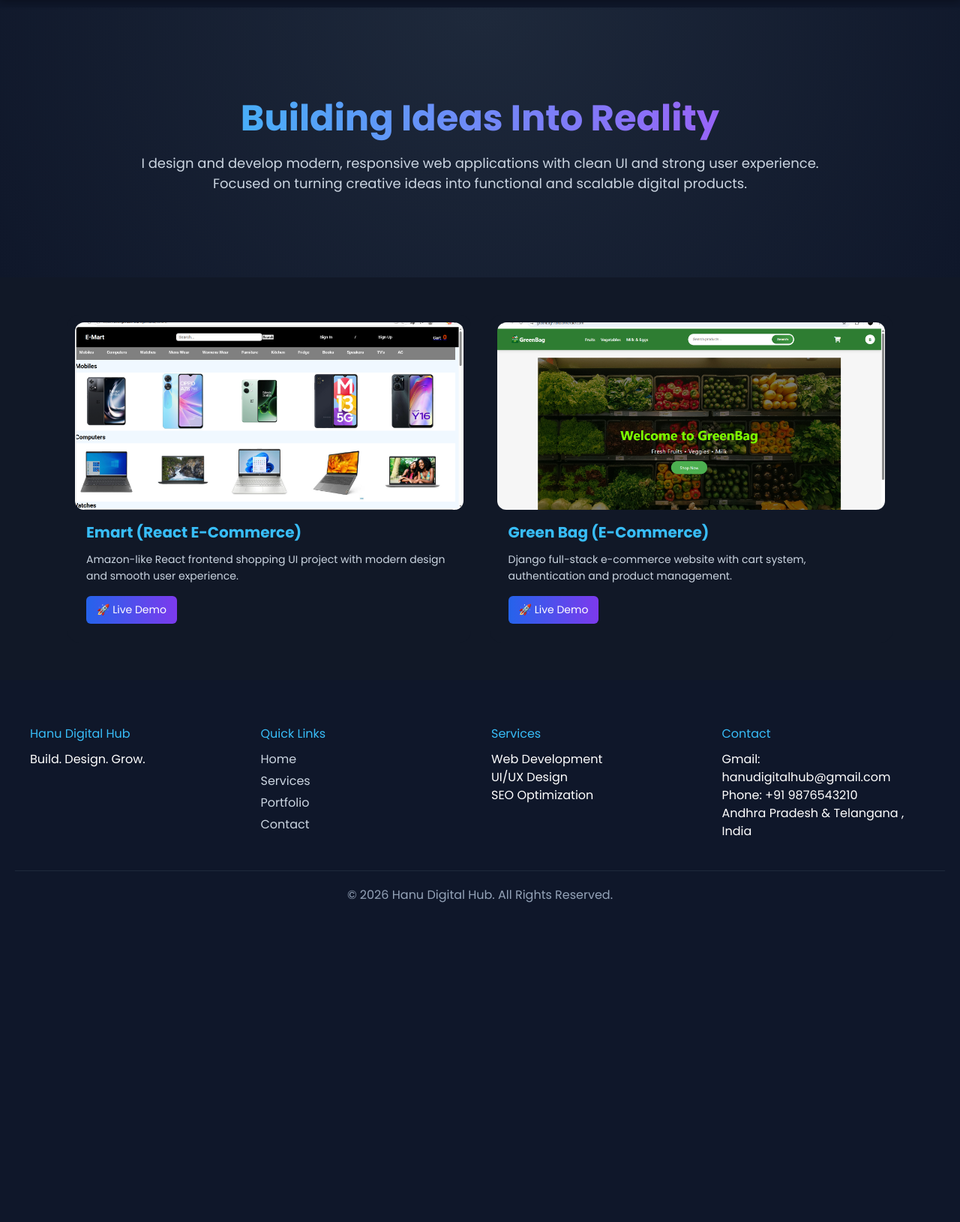
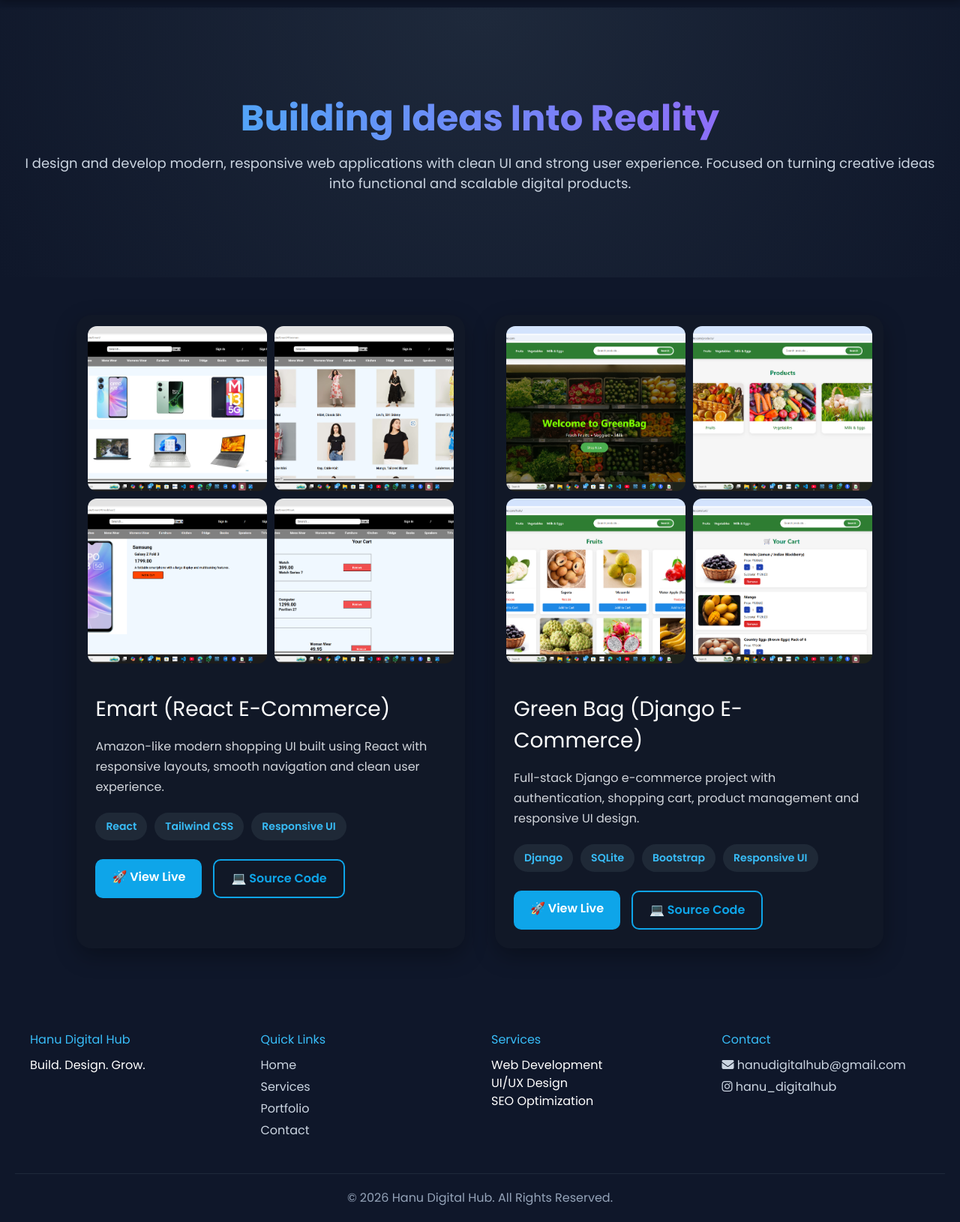
Before and after one commit to Bhargavikambam/hanudigitalhub, a Django app: page /portfolio/ in a window 1280 px wide. Shown: the part 70-1700 px from the top of the page at 75% size. Before the commit the page ends 1274 px from the top, so only its background shows below. Run offline with Django 5.2, Linux system fonts and the light colour scheme; some libraries are stand-ins or nearby versions.

Commit message:
updated website

```diff
--- a/static/css/style.css
+++ b/static/css/style.css
@@ -332,119 +334,102 @@ body {
 }
 
 /* ================= PORTFOLIO SECTION ================= */
-.portfolio-section {
-    padding: 50px 20px;
-    background: #111827;
+.portfolio-container{
+    display: grid;
+    grid-template-columns: repeat(auto-fit,minmax(350px,1fr));
+    gap: 40px;
+    padding: 50px 8%;
 }
 
-.portfolio-container {
-    display: grid;
-    grid-template-columns: repeat(auto-fit, minmax(280px, 1fr));
-    gap: 25px;
-    max-width: 1100px;
-    margin: auto;
+.portfolio-card{
+    background: #111827;
+    border-radius: 20px;
+    overflow: hidden;
+    box-shadow: 0 10px 30px rgba(0,0,0,0.3);
+    transition: 0.4s;
 }
 
-/* ================= CARD ================= */
-/* IMAGE SCROLL CONTAINER */
-.scroll-images{
-    display: flex;
-    overflow-x: auto;
-    scroll-snap-type: x mandatory;
-    gap: 10px;
-
-    scrollbar-width: none; /* Firefox */
+.portfolio-card:hover{
+    transform: translateY(-8px);
 }
 
-.scroll-images::-webkit-scrollbar{
-    display: none; /* Chrome */
+.project-images{
+    display: grid;
+    grid-template-columns: 1fr 1fr;
+    gap: 10px;
+    padding: 15px;
 }
 
-/* EACH IMAGE */
-.scroll-images img{
-    min-width: 100%;
-    height: 250px;
+.project-images img{
+    width: 100%;
+    height: 220px;
     object-fit: cover;
     border-radius: 12px;
+}
 
-    scroll-snap-align: start;
+.project-content{
+    padding: 25px;
+}
+
+.project-content h3{
+    color: white;
+    font-size: 28px;
+    margin-bottom: 15px;
+}
+
+.project-content p{
+    color: #d1d5db;
+    line-height: 1.7;
+    margin-bottom: 20px;
+}
+
+.tech-stack{
+    display: flex;
+    flex-wrap: wrap;
+    gap: 10px;
+    margin-bottom: 25px;
+}
+
+.tech-stack span{
+    background: #1f2937;
+    color: #38bdf8;
+    padding: 8px 14px;
+    border-radius: 30px;
+    font-size: 14px;
+    font-weight: 600;
+}
+
+.project-buttons{
+    display: flex;
+    gap: 15px;
+}
+
+.project-buttons a{
+    text-decoration: none;
+    padding: 12px 22px;
+    border-radius: 10px;
+    font-weight: 600;
     transition: 0.3s;
 }
 
-/* CARD */
-.portfolio-card{
-    background: #111827;
-    border-radius: 15px;
-    padding: 10px;
+.live-btn{
+    background: #0ea5e9;
     color: white;
 }
 
-/* HOVER ZOOM */
-.portfolio-card:hover img {
-    transform: scale(1.1);
+.live-btn:hover{
+    background: #0284c7;
 }
 
-/* OVERLAY */
-.overlay {
-    position: absolute;
-    bottom: 0;
-    left: 0;
-    right: 0;
-
-    background: rgba(15, 23, 42, 0.8);
-    color: white;
-    padding: 15px;
-
-    transform: translateY(100%);
-    transition: 0.4s ease;
+.code-btn{
+    border: 2px solid #0ea5e9;
+    color: #0ea5e9;
 }
 
-/* SHOW ON HOVER */
-.portfolio-card:hover .overlay {
-    transform: translateY(0);
+.code-btn:hover{
+    background: #0ea5e9;
+    color: white;
 }
-
-/* TEXT */
-.overlay h3 {
-    font-size: 18px;
-    color: #38bdf8;
-}
-/* ================= PROJECT CONTENT ================= */
-
-.project-content{
-    padding: 15px;
-}
-
-.project-content h3{
-    font-size: 20px;
-    font-weight: 700;
-    color: #38bdf8;
-    margin-bottom: 10px;
-}
-
-.project-content p{
-    font-size: 14px;
-    color: #cbd5e1;
-    line-height: 1.6;
-    margin-bottom: 15px;
-}
-
-/* LIVE DEMO BUTTON */
-.project-content a{
-    display: inline-block;
-    padding: 8px 14px;
-    background: linear-gradient(90deg,#2563eb,#7c3aed);
-    color: white;
-    text-decoration: none;
-    border-radius: 6px;
-    font-size: 14px;
-    transition: 0.3s;
-}
-
-.project-content a:hover{
-    transform: scale(1.05);
-}
-
 /* ================= CONTACT HERO ================= */
 .contact-hero {
     min-height: 40vh;
--- a/templates/base.html
+++ b/templates/base.html
@@ -16,6 +16,7 @@
     <!-- CSS -->
     <link rel="stylesheet" href="{% static 'css/style.css' %}">
 
+   <link rel="stylesheet" href="https://cdnjs.cloudflare.com/ajax/libs/font-awesome/6.5.2/css/all.min.css">
     <!-- Font -->
     <link href="https://fonts.googleapis.com/css2?family=Poppins:wght@300;400;500;600;700&display=swap"
           rel="stylesheet">
@@ -79,11 +80,27 @@
 
         <!-- CONTACT -->
         <div class="footer-box">
-            <h3>Contact</h3>
-            <p>Gmail: hanudigitalhub@gmail.com</p>
-            <p>Phone: +91 9876543210</p>
-            <p>Andhra Pradesh & Telangana , India</p>
-        </div>
+    <h3>Contact</h3>
+
+    <p><a href="https://mail.google.com/mail/?view=cm&fs=1&to=hanudigitalhub@gmail.com&su=Website Inquiry&body=Hello Hanu Digital Hub,"
+   target="_blank"
+   class="email-btn">
+        <i class="fa-solid fa-envelope"></i>
+        hanudigitalhub@gmail.com </a>
+    </p>
+
+    <div class="social-links">
+
+        <p><a href="https://www.instagram.com/hanu_digitalhub?igsh=NjNjbTI5MTNrYnc5"
+           target="_blank">
+
+            <i class="fa-brands fa-instagram"></i>
+             hanu_digitalhub
+        </a></p>
+
+    </div>
+
+</div>
 
     </div>
 
@@ -101,6 +118,13 @@
     once: true
   });
 </script>
+<script>
+
+function toggleMenu() {
+    document.getElementById("navLinks").classList.toggle("active");
+}
+
+</script>
 
 </body>
 </html>
--- a/templates/index.html
+++ b/templates/index.html
@@ -11,12 +11,10 @@
     <div class="hero-content" data-aos="fade-up">
 
         <h1 data-aos="zoom-in" data-aos-delay="100">
-            Build Modern Websites
-        </h1>
+                Modern Web Solutions for Startups & Businesses        </h1>
 
         <p data-aos="fade-up" data-aos-delay="200">
-            We create modern, responsive and business-focused websites for startups and brands.
-        </p> <br>
+            We design fast, responsive and visually engaging websites that help brands grow online.        </p> <br>
         <a href="{% url 'contact' %}" class="hero-btn">Get Started</a>
 
     </div>
--- a/templates/portfolio.html
+++ b/templates/portfolio.html
@@ -7,8 +7,9 @@
 
     <div class="portfolio-title">
         <h1>Building Ideas Into Reality</h1>
+
         <p>
-            I design and develop modern, responsive web applications with clean UI and strong user experience. <br>
+            I design and develop modern, responsive web applications with clean UI and strong user experience.
             Focused on turning creative ideas into functional and scalable digital products.
         </p>
     </div>
@@ -19,52 +20,103 @@
 
     <div class="portfolio-container">
 
-        <!-- EMART PROJECT -->
+        <!-- ================= EMART PROJECT ================= -->
+
         <div class="portfolio-card" data-aos="zoom-in">
 
-            <div class="scroll-images">
+            <!-- PROJECT SCREENSHOTS -->
+            <div class="project-images">
+
                 <img src="{% static 'images/a1.png' %}" alt="">
                 <img src="{% static 'images/a2.png' %}" alt="">
                 <img src="{% static 'images/a3.png' %}" alt="">
                 <img src="{% static 'images/a4.png' %}" alt="">
-                <img src="{% static 'images/a5.png' %}" alt="">
+
             </div>
 
+            <!-- CONTENT -->
             <div class="project-content">
+
                 <h3>Emart (React E-Commerce)</h3>
 
                 <p>
-                    Amazon-like React frontend shopping UI project with modern design and smooth user experience.
+                    Amazon-like modern shopping UI built using React with responsive layouts,
+                    smooth navigation and clean user experience.
                 </p>
 
-                <a href="https://bhargavikambam.github.io/Emart/" target="_blank">
-                    🚀 Live Demo
-                </a>
+                <!-- TECH STACK -->
+                <div class="tech-stack">
+
+                    <span>React</span>
+                    <span>Tailwind CSS</span>
+                    <span>Responsive UI</span>
+
+                </div>
+
+                <!-- BUTTONS -->
+                <div class="project-buttons">
+
+                    <a href="https://bhargavikambam.github.io/Emart/" target="_blank" class="live-btn">
+                        🚀 View Live
+                    </a>
+
+                    <a href="https://github.com/Bhargavikambam/Emart" target="_blank" class="code-btn">
+                        💻 Source Code
+                    </a>
+
+                </div>
+
             </div>
 
         </div>
 
-        <!-- GREEN BAG PROJECT -->
+        <!-- ================= GREEN BAG PROJECT ================= -->
+
         <div class="portfolio-card" data-aos="zoom-in">
 
-            <div class="scroll-images">
+            <!-- PROJECT SCREENSHOTS -->
+            <div class="project-images">
+
                 <img src="{% static 'images/b1.png' %}" alt="">
                 <img src="{% static 'images/b2.png' %}" alt="">
                 <img src="{% static 'images/b3.png' %}" alt="">
                 <img src="{% static 'images/b4.png' %}" alt="">
-                <img src="{% static 'images/b5.png' %}" alt="">
+
             </div>
 
+            <!-- CONTENT -->
             <div class="project-content">
-                <h3>Green Bag (E-Commerce)</h3>
+
+                <h3>Green Bag (Django E-Commerce)</h3>
 
                 <p>
-                    Django full-stack e-commerce website with cart system, authentication and product management.
+                    Full-stack Django e-commerce project with authentication,
+                    shopping cart, product management and responsive UI design.
                 </p>
 
-                <a href="https://greenbag-7anb.onrender.com/" target="_blank">
-                    🚀 Live Demo
-                </a>
+                <!-- TECH STACK -->
+                <div class="tech-stack">
+
+                    <span>Django</span>
+                    <span>SQLite</span>
+                    <span>Bootstrap</span>
+                    <span>Responsive UI</span>
+
+                </div>
+
+                <!-- BUTTONS -->
+                <div class="project-buttons">
+
+                    <a href="https://greenbag-7anb.onrender.com/" target="_blank" class="live-btn">
+                        🚀 View Live
+                    </a>
+
+                    <a href="https://github.com/Bhargavikambam/GreenBag" target="_blank" class="code-btn">
+                        💻 Source Code
+                    </a>
+
+                </div>
+
             </div>
 
         </div>
--- a/templates/services.html
+++ b/templates/services.html
@@ -21,19 +21,19 @@
         <div class="service-card" data-aos="zoom-in">
             <div class="icon">💻</div>
             <h3>Web Development</h3>
-            <p>Responsive, fast and modern websites using latest technologies.</p>
+            <p>Professional responsive websites using Django and modern UI.</p>
         </div>
 
         <div class="service-card" data-aos="zoom-in" data-aos-delay="100">
             <div class="icon">🎨</div>
             <h3>UI/UX Design</h3>
-            <p>Clean, user-friendly and modern interface designs for better engagement.</p>
+            <p>Creative and user-friendly interface designs.</p>
         </div>
 
         <div class="service-card" data-aos="zoom-in" data-aos-delay="200">
             <div class="icon">🚀</div>
             <h3>SEO Optimization</h3>
-            <p>Improve ranking, visibility and organic traffic for your business.</p>
+            <p>Improve website ranking and visibility on Google.</p>
         </div>
 
     </div>
```
Also changed, not shown: other parts of static/css/style.css (+17 -15 lines).
